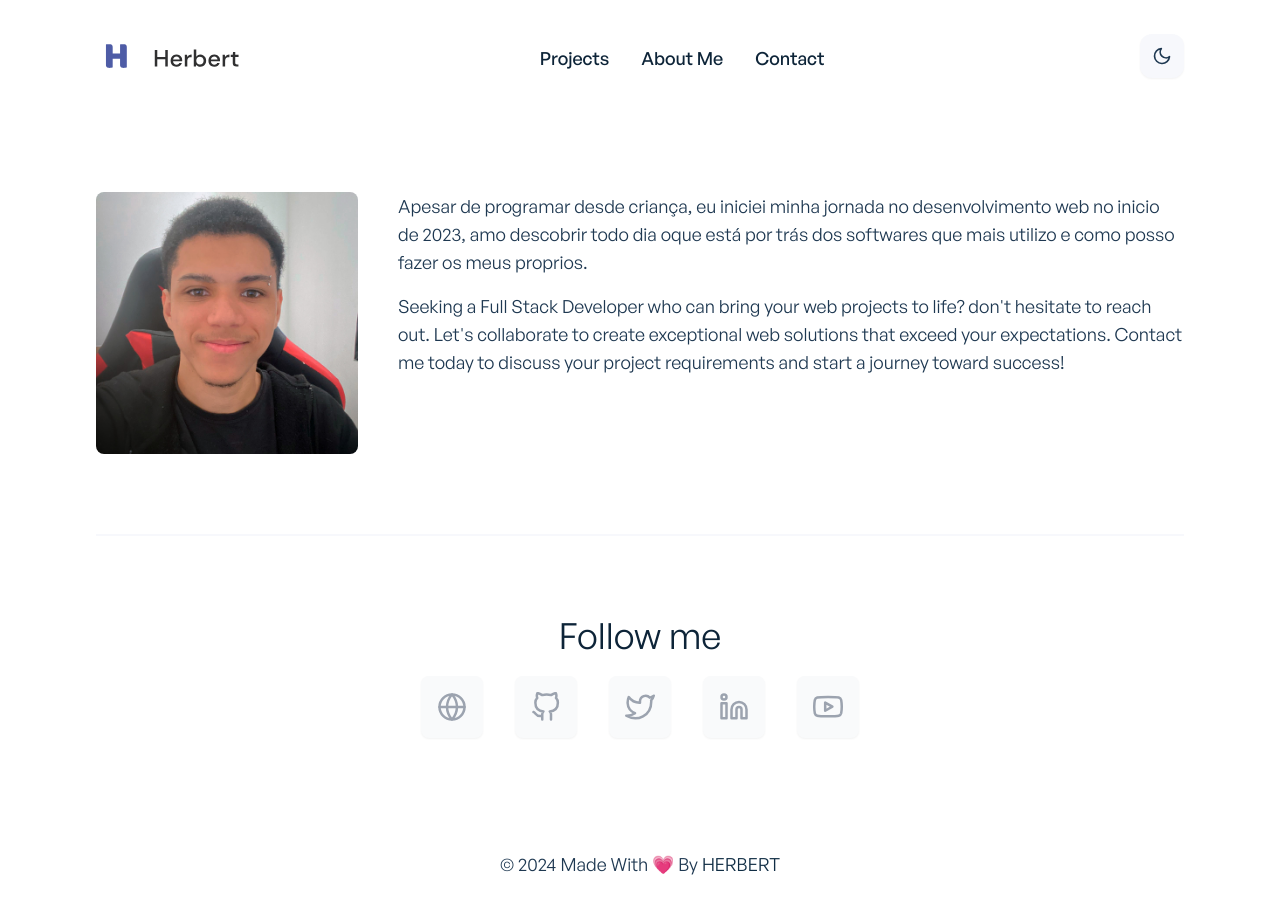
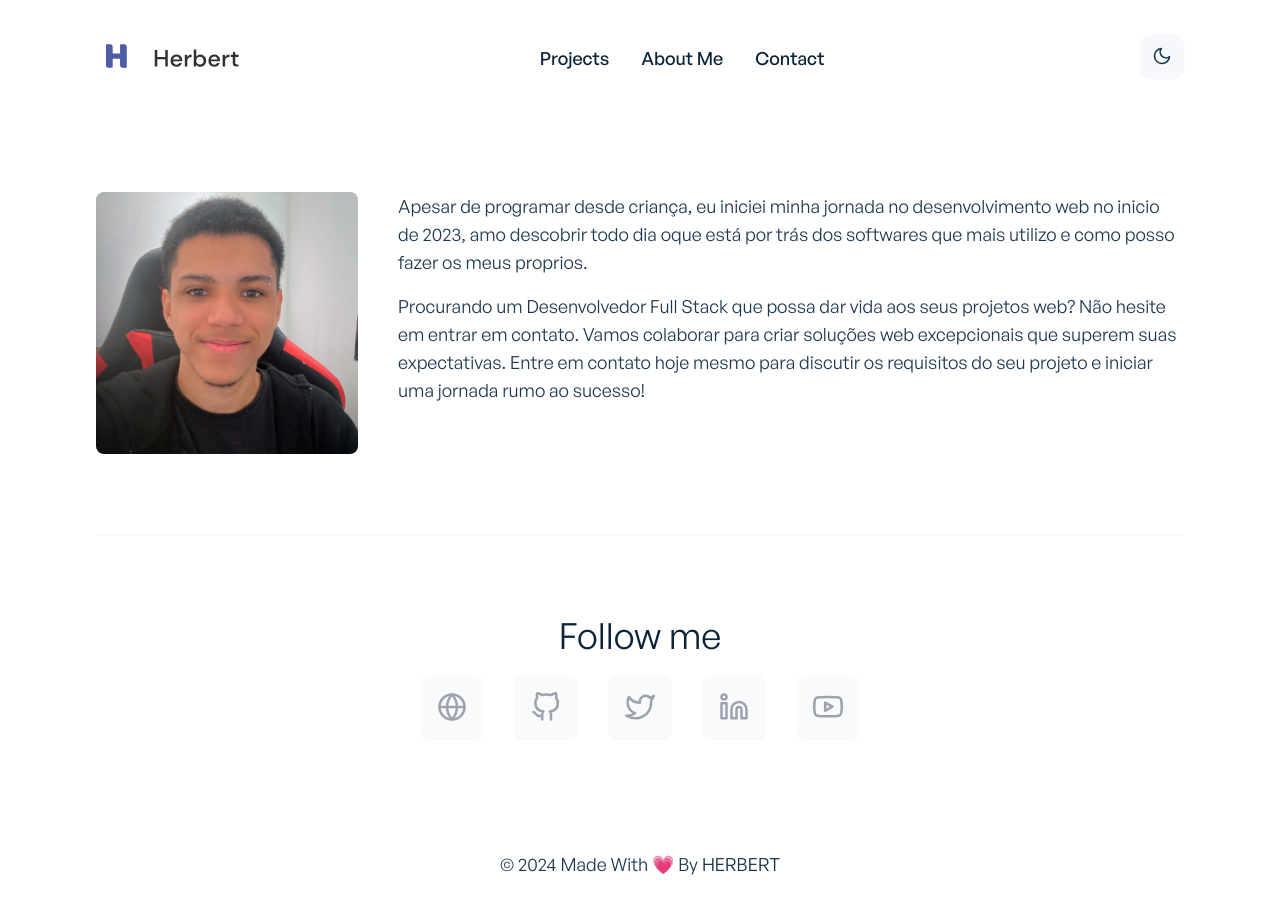
Before and after one commit to Herbert-RD/dev-portfolio, a React (Create React App) app: page /about in a window 1280 px wide. Built offline with nearby package versions, Linux system fonts and the light colour scheme.

Commit message:
Fix: English bio translated to portuguese

```diff
--- a/src/data/aboutMeData.js
+++ b/src/data/aboutMeData.js
@@ -16,7 +16,7 @@ export const aboutMeData = [
 		},
 		{
 			id: 2,
-			bio: "Seeking a Full Stack Developer who can bring your web projects to life? don't hesitate to reach out. Let's collaborate to create exceptional web solutions that exceed your expectations. Contact me today to discuss your project requirements and start a journey toward success!",
+			bio: "Procurando um Desenvolvedor Full Stack que possa dar vida aos seus projetos web? Não hesite em entrar em contato. Vamos colaborar para criar soluções web excepcionais que superem suas expectativas. Entre em contato hoje mesmo para discutir os requisitos do seu projeto e iniciar uma jornada rumo ao sucesso!",
 		}
 	]
 ];
```
